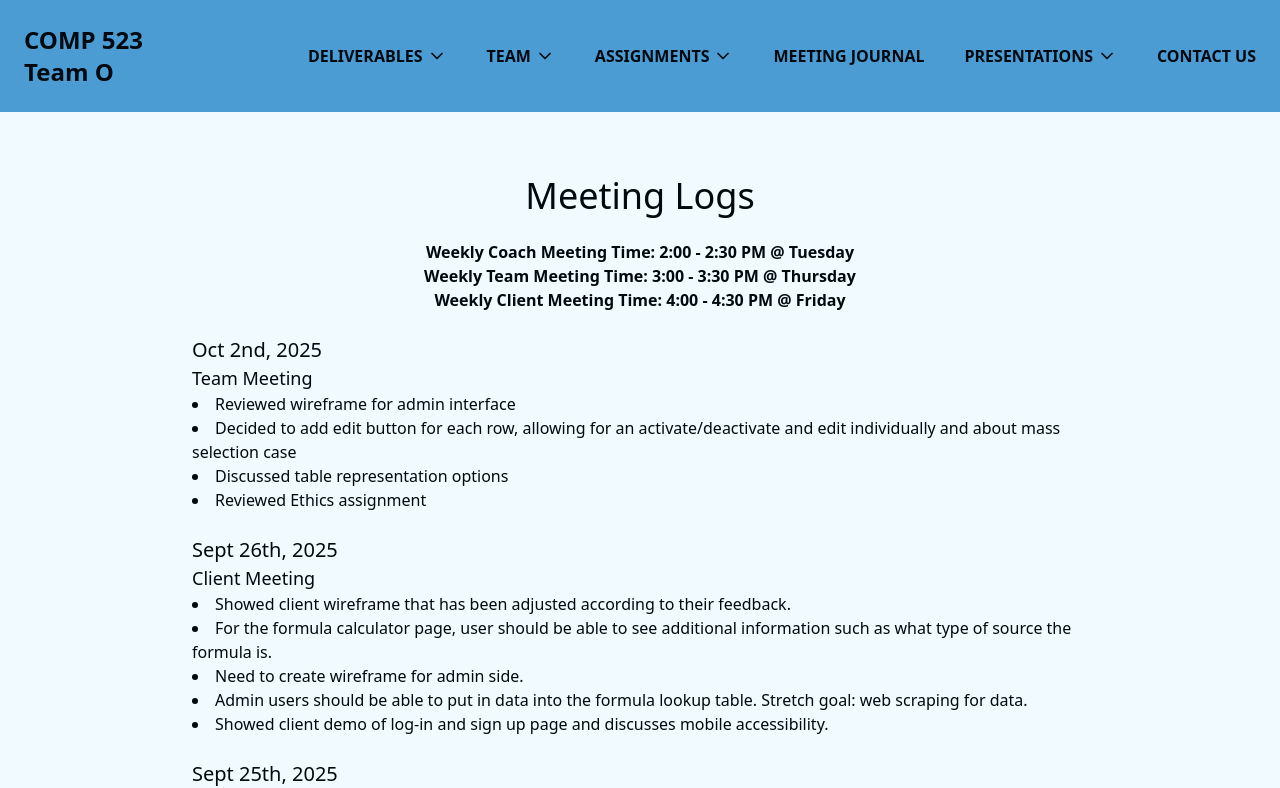
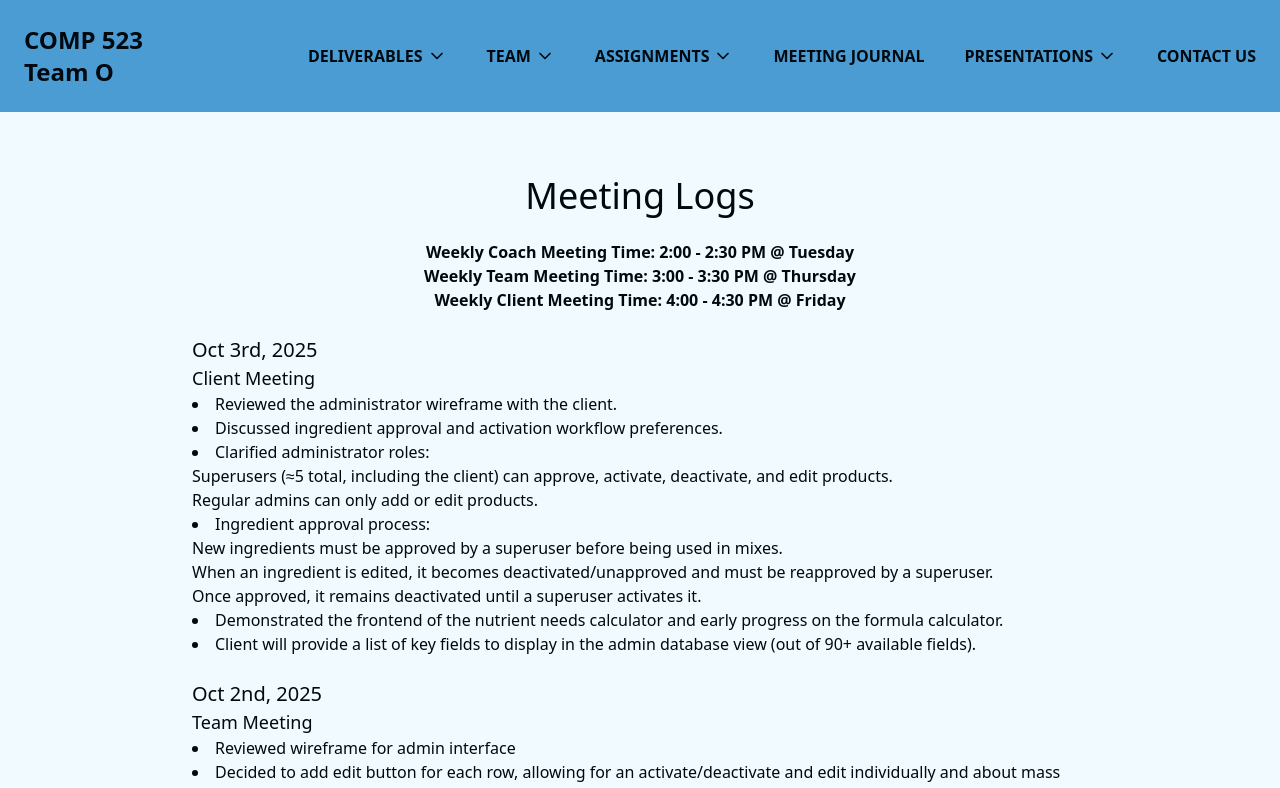
Before and after one commit to ethanbonsall/COMP-523-O, a Next.js app in the folder web/: page /journal in a window 1280 px wide. Shown: the top 788 px of the page. Built offline with nearby package versions, Linux system fonts and the light colour scheme.

Commit message:
updated journal

```diff
--- a/web/pages/journal.tsx
+++ b/web/pages/journal.tsx
@@ -18,6 +18,28 @@ const Journal = () => {
         <p>
           <b>Weekly Client Meeting Time: 4:00 - 4:30 PM @ Friday</b>
         </p>
+        <br></br>
+        <div className="container mx-auto px-[15%]">
+          <p className="text-xl"> Oct 3rd, 2025 </p>
+          <p className="text-lg"> Client Meeting </p>
+          <li>Reviewed the administrator wireframe with the client.</li>
+          <li>Discussed ingredient approval and activation workflow preferences.</li>
+          <li>Clarified administrator roles:
+            <ul>
+                <li>Superusers (≈5 total, including the client) can approve, activate, deactivate, and edit products.</li>
+                <li>Regular admins can only add or edit products.</li>
+            </ul>
+          </li>
+          <li>Ingredient approval process:
+            <ul>
+                <li>New ingredients must be approved by a superuser before being used in mixes.</li>
+                <li>When an ingredient is edited, it becomes deactivated/unapproved and must be reapproved by a superuser.</li>
+                <li>Once approved, it remains deactivated until a superuser activates it.</li>
+            </ul>
+          </li>
+          <li>Demonstrated the frontend of the nutrient needs calculator and early progress on the formula calculator.</li>
+          <li>Client will provide a list of key fields to display in the admin database view (out of 90+ available fields).</li>
+        </div>
         <br></br>
         <div className="container mx-auto px-[15%]">
           <p className="text-xl"> Oct 2nd, 2025 </p>
```
